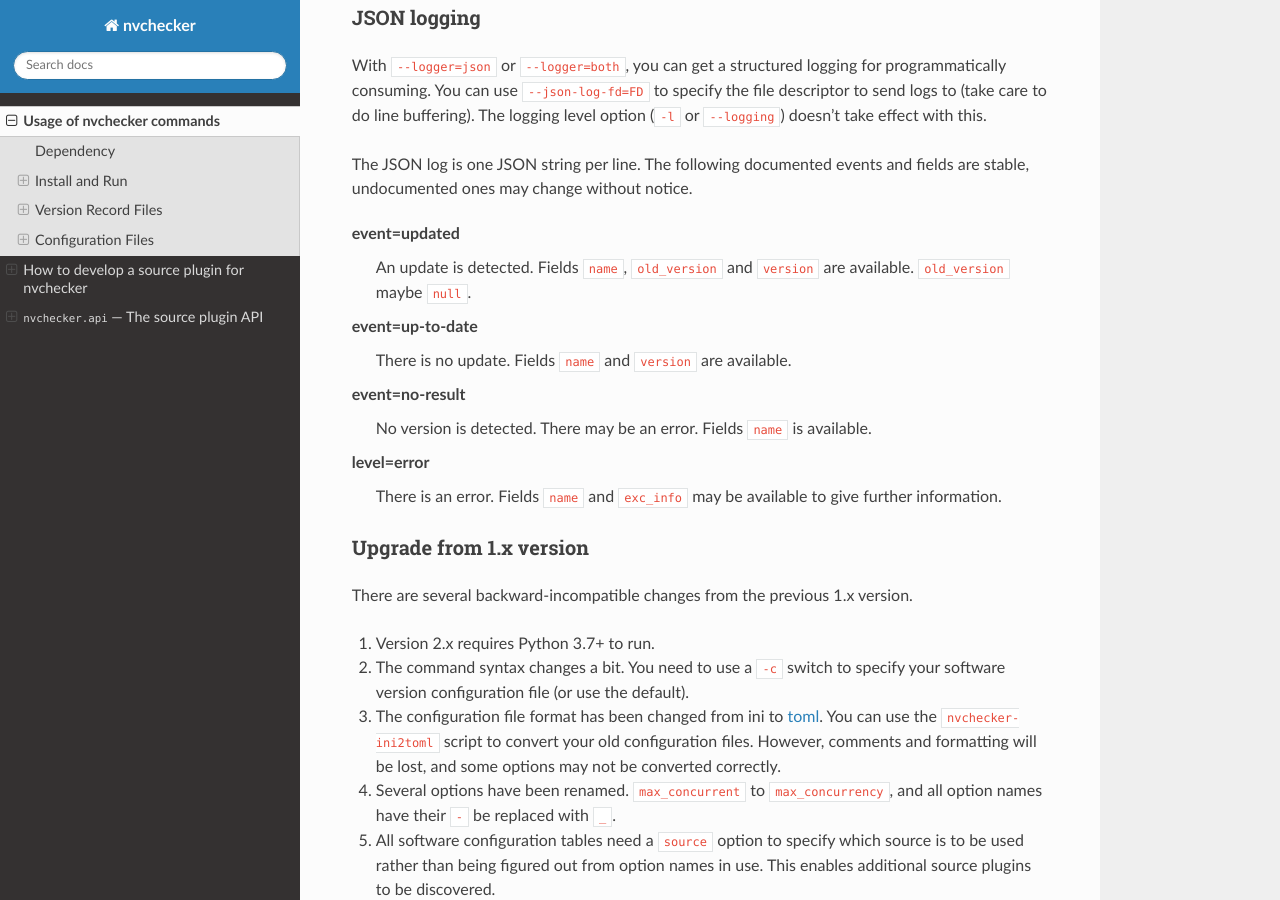
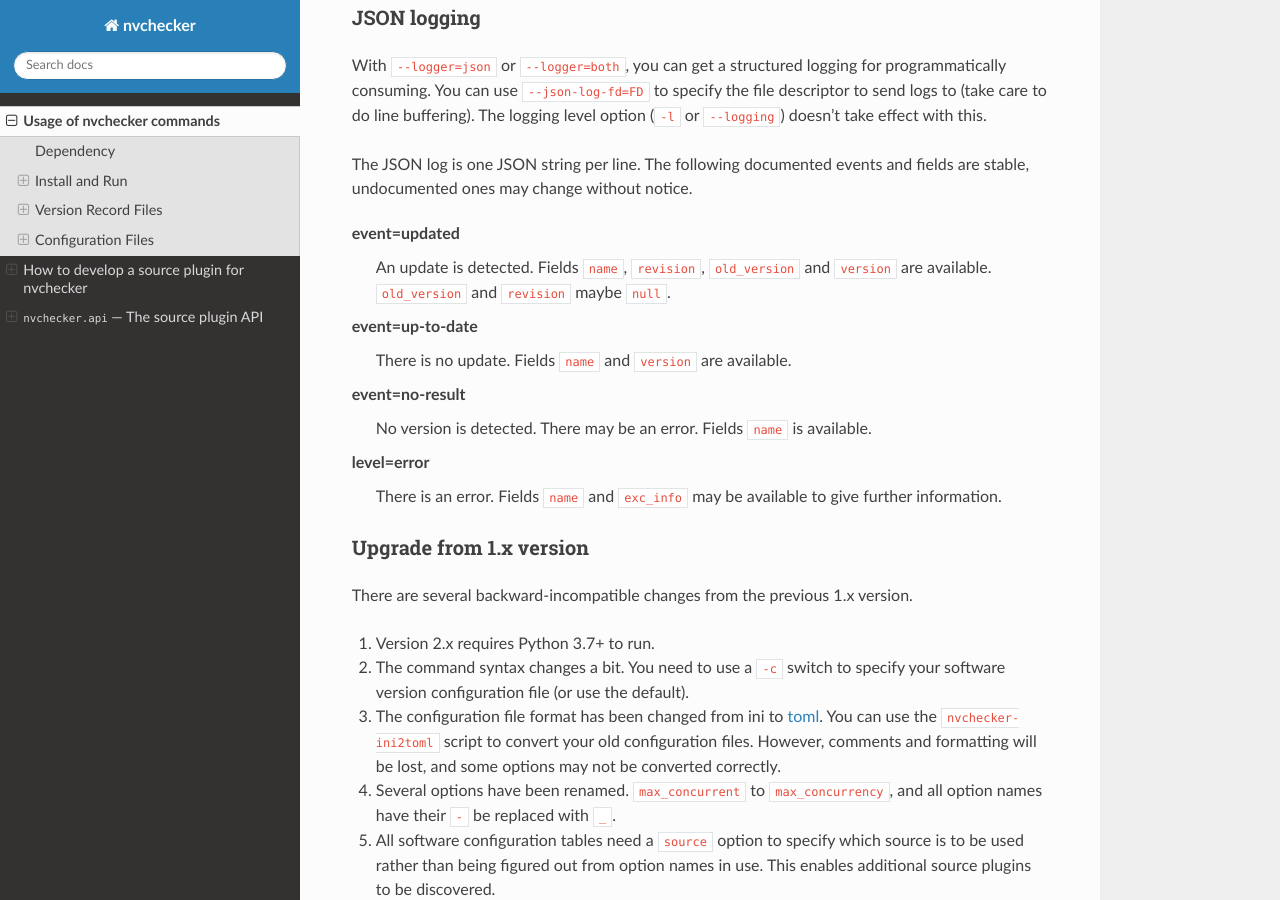
Before and after one commit to lilydjwg/nvchecker, a Sphinx documentation site: the page built from docs/usage.rst, in a window 1280 px wide and 900 px high, scrolled down 2646 px. Built offline with Sphinx 7.4.7 and the Read the Docs theme 3.1.0, drawn with Linux system fonts in a browser that asks for light colours.

Commit message:
update usage

```diff
--- a/docs/usage.rst
+++ b/docs/usage.rst
@@ -71,8 +71,8 @@
 fields are stable, undocumented ones may change without notice.
 
 event=updated
-  An update is detected. Fields ``name``, ``old_version`` and ``version`` are
-  available. ``old_version`` maybe ``null``.
+  An update is detected. Fields ``name``, ``revision``, ``old_version`` and ``version`` are
+  available. ``old_version`` and ``revision`` maybe ``null``.
 
 event=up-to-date
   There is no update. Fields ``name`` and ``version`` are available.
```
